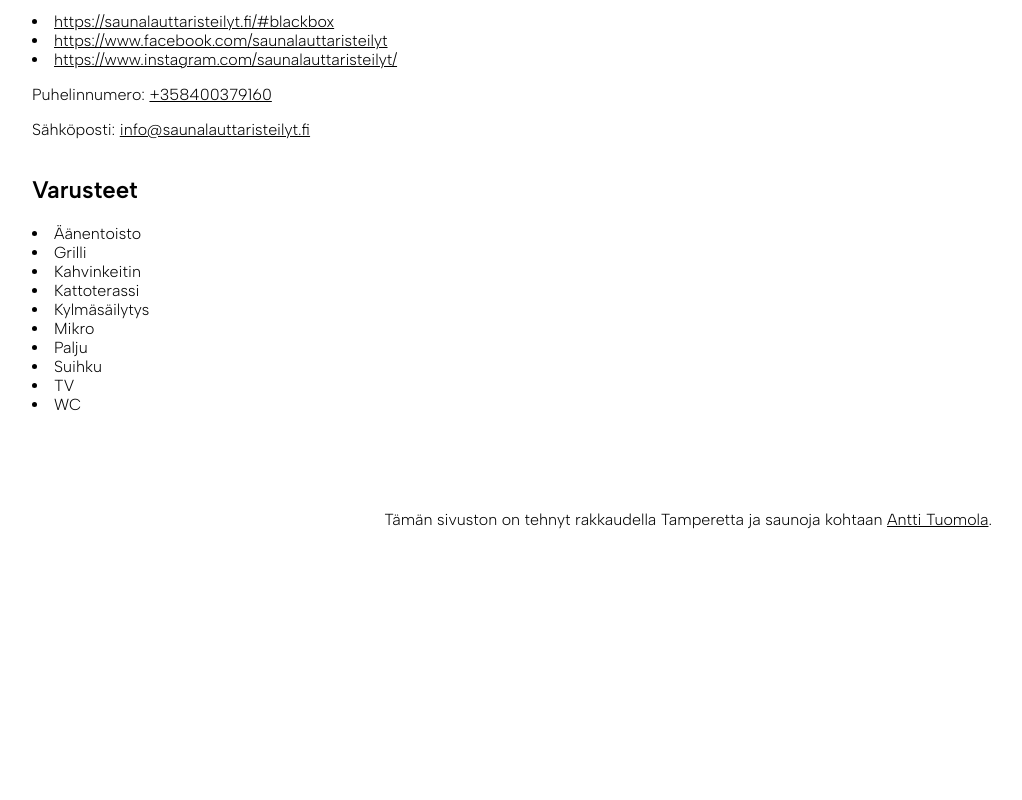
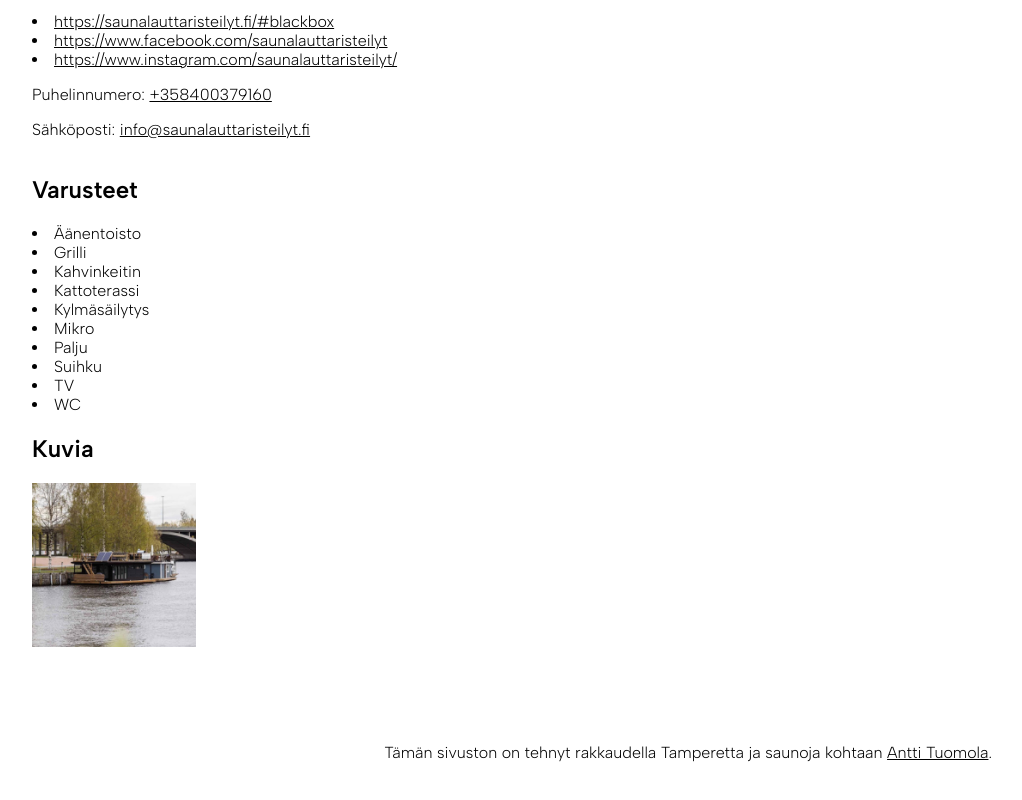
Before and after one commit to anttituomola/tampereensaunalautat, a Next.js app: page /saunat/ms-blackbox in a window 1280 px wide. Shown: the part 877-1677 px from the top of the page, without its empty margins (240-1262 px from the left). Before the commit the page ends 1518 px from the top, so only its background shows below. Built offline with nearby package versions, Linux system fonts and the light colour scheme.

Commit message:
Image gallery, initial

```diff
--- a/pages/saunat/[url_name].tsx
+++ b/pages/saunat/[url_name].tsx
@@ -1,15 +1,41 @@
+/* eslint-disable @next/next/no-img-element */
 import dayjs from 'dayjs'
 import styles from 'styles/[url_name].module.css'
 import Image from 'next/image'
 import Head from 'next/head'
 import { Saunalautta } from 'pages/saunat/saunadata'
 import { saunas } from 'pages/saunat/saunadata'
+import ImageList from '@mui/material/ImageList';
+import ImageListItem from '@mui/material/ImageListItem';
+import Modal from '@mui/material/Modal';
+import Box from '@mui/material/Box';
+import { useState } from 'react';
 
 type Props = {
     sauna: Saunalautta
 }
 
-const name = ({ sauna }: Props) => {
+const style = {
+    position: 'absolute' as 'absolute',
+    top: '50%',
+    left: '50%',
+    transform: 'translate(-50%, -50%)',
+    width: 400,
+    bgcolor: 'background.paper',
+    border: '2px solid #000',
+    boxShadow: 24,
+    p: 4,
+};
+
+const Name = ({ sauna }: Props) => {
+    const [open, setOpen] = useState(false);
+    const [modalImage, setModalImage] = useState("")
+    const handleOpen = (image: string) => {
+        setModalImage(image)
+        setOpen(true)
+    }
+    const handleClose = () => setOpen(false);
+
     const pricing = sauna.pricemin === sauna.pricemax ? sauna.pricemin : `${sauna.pricemin} - ${sauna.pricemax}`
     const sortedEquipment = sauna.equipment.sort((a, b) => a.localeCompare(b))
     const saunaName = sauna.name
@@ -43,14 +69,44 @@ const name = ({ sauna }: Props) => {
                 </div>
                 <div className="equipment">
                     <h2>Varusteet</h2>
-          <p>{sauna.equipment.map(thing => <li key={thing}>{thing}</li>)}</p>
+                    {sauna.equipment.map(thing => <li key={thing}>{thing}</li>)}
+                </div>
+                <div className="images">
+                    <h2>Kuvia</h2>
+                    <div>
+                        <ImageList sx={{ width: 500 }} cols={3} rowHeight={164}>
+                            {sauna.images.map((image) => (
+                                <ImageListItem key={image}>
+                                    <img
+                                        src={`/images/${image}?w=164&h=164&fit=crop&auto=format`}
+                                        alt={image}
+                                        loading="lazy"
+                                        onClick={() => handleOpen(image)}
+                                    />
+                                </ImageListItem>
+                            ))
+                            }
+                        </ImageList>
+                    </div>
+                    <Modal
+                        open={open}
+                        onClose={handleClose}
+                        aria-labelledby="modal-modal-title"
+                        aria-describedby="modal-modal-description"
+                    >
+                        <Box sx={style}>
+                            <div style={{display: 'flex', alignItems: 'center', justifyContent: 'center'}}>
+                                <img src={`/images/${modalImage}`} alt={modalImage} width="300px" />
+                            </div>
+                        </Box>
+                    </Modal>
                 </div>
             </div>
         </>
     )
 }
 
-export default name
+export default Name
 
 export const getStaticPaths = async () => {
     const paths = saunas.map(sauna => ({
--- a/pages/saunat/saunadata.ts
+++ b/pages/saunat/saunadata.ts
@@ -40,7 +40,7 @@ export const saunas = [
             "Kylmäsäilytys"
         ],
         "images": [
-            "public\\images\\ms_blackbox_1.jpg"
+            "ms_blackbox_1.jpg"
         ],
         "mainImage": "ms_blackbox_1.jpg",
         "email": "info@saunalauttaristeilyt.fi",
@@ -76,7 +76,7 @@ export const saunas = [
             ""
         ],
         "images": [
-            "public\\images\\ms_palju_1.jpg"
+            "ms_palju_1.jpg"
         ],
         "mainImage": "ms_palju_1.jpg",
         "email": "info@paljulautta.fi",
@@ -108,7 +108,7 @@ export const saunas = [
             "Pukuhuone"
         ],
         "images": [
-            "public\\images\\vertical_1.jpg"
+            "vertical_1.jpg"
         ],
         "mainImage": "vertical_1.jpg",
         "email": "info@saunalauttaristeilyt.fi",
@@ -138,7 +138,7 @@ export const saunas = [
             "Kylmäsäilytys"
         ],
         "images": [
-            "\\images\\saunalautta_1.jpg"
+            "saunalautta_1.jpg"
         ],
         "mainImage": "saunalautta_1.jpg",
         "email": "info@tampereenvesijettivuokraus.fi",
@@ -172,7 +172,7 @@ export const saunas = [
             "Kattoterassi"
         ],
         "images": [
-            "public\\images\\ms_suvanto_1.jpg"
+            "ms_suvanto_1.jpg"
         ],
         "mainImage": "ms_suvanto_1.jpg",
         "email": "jukka.oksala7@gmail.com",
@@ -237,7 +237,16 @@ export const saunas = [
             "Kahvinkeitin"
         ],
         "images": [
-            "publicimageslaineilla_1.jpg"
+            "laineilla_1.jpg",
+            "laineilla_fi_saunalautta_tampere.jpg",
+            "laineilla_fi_saunalautta_tampere2.jpg",
+            "laineilla_fi_saunalautta_tampere3.jpg",
+            "laineilla_fi_saunalautta_tampere4.jpg",
+            "laineilla_fi_saunalautta_tampere5.jpg",
+            "laineilla_fi_saunalautta_tampere6.jpg",
+            "laineilla_fi_saunalautta_tampere7.jpg",
+            "laineilla_fi_saunalautta_tampere8.jpg",
+            "laineilla_fi_saunalautta_tampere9.jpg",
         ],
         "mainImage": "laineilla_1.jpg",
         "email": "santeri@laineille.fi",
@@ -266,7 +275,7 @@ export const saunas = [
             "Pukuhuone"
         ],
         "images": [
-            "public\\images\\tampereen_saunalautta.jpg"
+            "tampereen_saunalautta.jpg"
         ],
         "mainImage": "tampereen_saunalautta.jpg",
         "email": "info@saunalauttatampere.fi",
@@ -292,7 +301,7 @@ export const saunas = [
             "Kattoterassi"
         ],
         "images": [
-            "public\\images\\tampereen_saunalautta_hiltunen.jpg"
+            "tampereen_saunalautta_hiltunen.jpg"
         ],
         "mainImage": "tampereen_saunalautta_hiltunen.jpg",
         "email": "tmi.hiltunen.lari@gmail.com",
@@ -320,7 +329,7 @@ export const saunas = [
             "Kattoterassi"
         ],
         "images": [
-            "public\\images\\saunakatamaraani.jpg"
+            "saunakatamaraani.jpg"
         ],
         "mainImage": "saunakatamaraani.jpg",
         "email": "kippari@suomenkatamaraani.fi",
@@ -350,7 +359,7 @@ export const saunas = [
             "Äänentoisto"
         ],
         "images": [
-            "public\\images\\saunalautta_tyyne.png"
+            "saunalautta_tyyne.png"
         ],
         "mainImage": "saunalautta_tyyne.png",
         "email": "korentoartofficial@gmail.com",
```
Also changed, not shown: styles/[url_name].module.css (line endings or trailing spaces), 1 other file (tests, documents, lock files or other folders). Lines whose indentation alone changed are shown as unchanged.
